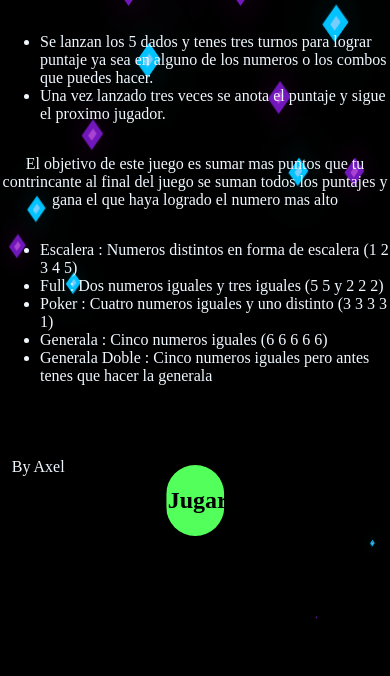
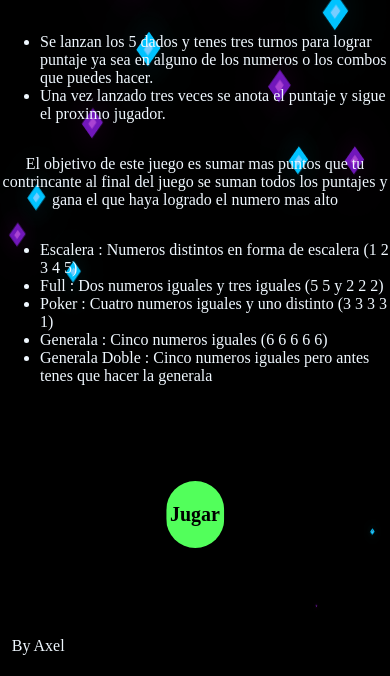
Before and after one commit to AxelDanteRios/Calculador-de-cuotas, a plain HTML site: page index.html in a window 390 px wide. Shown: the part 168-844 px from the top of the page. Drawn offline with nearby package versions, Linux system fonts and the light colour scheme.

Commit message:
adaptado a celular

```diff
--- a/css/style.css
+++ b/css/style.css
@@ -13,7 +13,7 @@ body {
   flex-direction: column;
   align-items: center;
   /* position: relative; */
-  height: 46rem;
+  height: 98vh;
   flex-wrap: nowrap;
   overflow: hidden;
   }
@@ -531,12 +531,20 @@ ul {
 font-size: medium;
 }
 
-body{
+/* body{
   height: 40rem;
-}
+} */
 
 .form_num label{
   font-size: 2rem;
+}
+
+.form_nom label{
+  font-size: 2rem;
+}
+
+.form_nom #nombre{
+  width: 70%;
 }
 
 .aclaracion{
@@ -549,7 +557,8 @@ body{
 .comic-button {
   border-radius: 42px;
   padding: 20px 0px;
-  font-size: 24px;
+  font-size: 20px;
+  margin-top: 1rem;
 }
 
 .boton div {
@@ -597,7 +606,7 @@ body{
 }
 
 .burbujas span {
-  height: 15px;
+  height: 14px;
 }
 
 }
```
